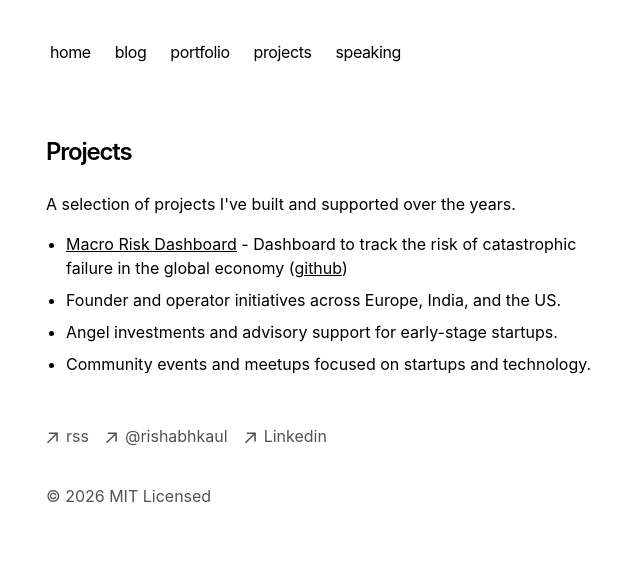
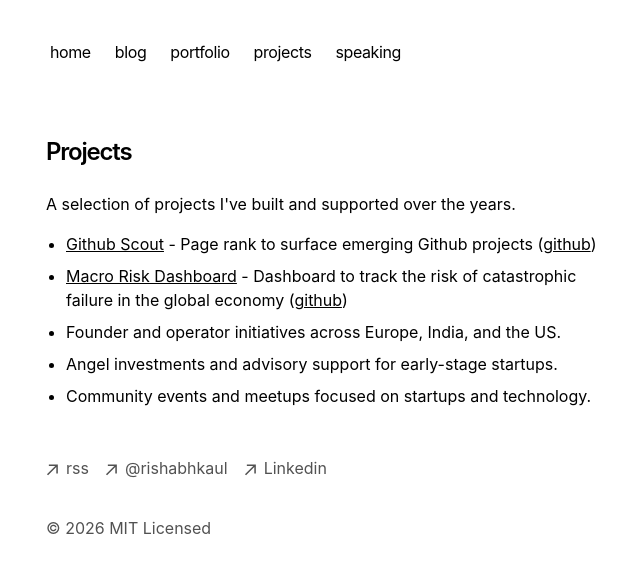
Before and after one commit to Rishabhkaul/Personal-website, a Next.js app: page /projects in a window 1280 px wide. Shown: the top 572 px of the page, without its empty margins (306-946 px from the left). Built offline with nearby package versions, Linux system fonts and the light colour scheme.

Commit message:
Update page.tsx

```diff
--- a/app/projects/page.tsx
+++ b/app/projects/page.tsx
@@ -1,4 +1,10 @@
 const projects = [
+  {
+    name: 'Github Scout',
+    url: 'https://ghscout.streamlit.app/',
+    description:
+      'Page rank to surface emerging Github projects',
+  },
   {
     name: 'Macro Risk Dashboard',
     url: 'https://macro-risk-dashboard.streamlit.app/',
```
